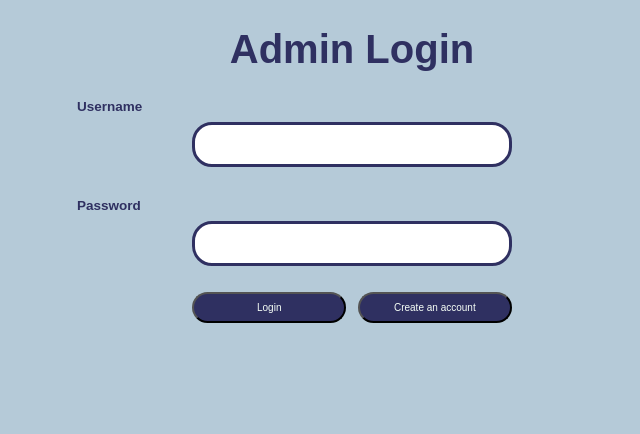
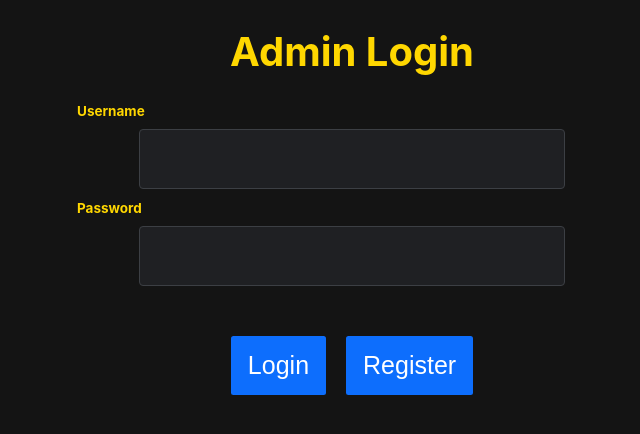
Before and after one commit to vobanghia12/Neurogage, a React (Create React App) app in the folder spin_spec2/: page /Login in a window 1280 px wide. Shown: the top 434 px of the page, without its empty margins (288-928 px from the left). Built offline with nearby package versions, Linux system fonts and the light colour scheme.

Commit message:
Adding new styles
Fixed styles
Also added better response codes

```diff
--- a/spin_spec2/src/app12.css
+++ b/spin_spec2/src/app12.css
@@ -3,7 +3,7 @@
 }
 
 .dashboard-title {
-    color: yellow;
+    color:gold;
     margin-top: 80px;
     padding-left: 80px;
     margin-bottom: 80px;
@@ -31,16 +31,16 @@ p{
 }
 
 .form {
-    color: yellow;
+    color:gold;
     text-align: center;
 }
 
-.input {
-    color: white !important;
-    background-color: black;
-    padding: 10px;
-    border-radius: 5px;
-}
+/*.input {*/
+/*    color: white !important;*/
+/*    background-color: black;*/
+/*    padding: 10px;*/
+/*    border-radius: 5px;*/
+/*}*/
 
 .button {
     border-radius: 10px;
@@ -63,8 +63,6 @@ p{
     padding: 20px;
     margin-top: 60px;
     margin-bottom: 40px;
-    color: white;
-    background-color: rgb(80,80,80);
     display: block;
     margin-left: auto;
     margin-right: auto;
@@ -74,3 +72,23 @@ p{
     cursor: pointer;
     background-color: rgb(120,120,120);
 }
+
+.inputs {
+    margin-top: 10px;
+    width: 400px;
+    padding: 6px 12px;
+    background: rgb(31, 32, 35);
+    border: 1px solid rgb(60, 63, 68);
+    border-radius: 4px;
+    font-size: 18px;
+    color: rgb(247, 248, 248);
+    height: 46px;
+    appearance: none;
+    transition: border 0.15s ease 0s;
+}
+
+.inputs:focus{
+    outline: none;
+    box-shadow: none;
+    border-color: rgb(100, 153, 255);
+}
--- a/spin_spec2/src/currentUser.js
+++ b/spin_spec2/src/currentUser.js
@@ -19,9 +19,10 @@ function CurrentUser(props){
             borderColor: "rgb(90,90,90)",
             borderWidth: 1,
             borderStyle: "solid",
+              fontSize: 16,
             width: "200px",
             height: "200px",
-            borderRadius: "40px",
+            borderRadius: "4px",
           }}
         >
 
--- a/spin_spec2/src/events.js
+++ b/spin_spec2/src/events.js
@@ -38,10 +38,11 @@ function CurrentEvent(props){
             borderColor: "rgb(90,90,90)",
             borderWidth: 1,
             borderStyle: "solid",
+              fontSize: 16,
             color: "yellow",
             width: "80%",
             height: "150px",
-            borderRadius: "30px",
+            borderRadius: "4px",
           }}
         >
           <h2>{formatDate(date)}</h2>
--- a/spin_spec2/src/index.css
+++ b/spin_spec2/src/index.css
@@ -12,3 +12,35 @@ code {
   font-family: source-code-pro, Menlo, Monaco, Consolas, 'Courier New',
     monospace;
 }
+
+button {
+  cursor: pointer;
+  outline: 0;
+  color: #fff;
+  background-color: #0d6efd;
+  border-color: #0d6efd;
+  display: inline-block;
+  font-weight: 400;
+  margin: 10px;
+  margin-top: 50px;
+  margin-bottom: 50px;
+  line-height: 1.5;
+  text-align: center;
+  border: 1px solid transparent;
+  padding: 10px 16px;
+  font-size: 25px;
+  border-radius: .25rem;
+  transition: color .15s ease-in-out,background-color .15s ease-in-out,border-color .15s ease-in-out,box-shadow .15s ease-in-out;
+}
+
+button:hover {
+  color: #fff !important;
+  background-color: #0b5ed7 !important;
+  border-color: #0a58ca !important;
+}
+
+.HelpMessage {
+  font-size: 130px;
+  width: 50%;
+  overflow-wrap: break-word;
+}
--- a/spin_spec2/src/loginUI.css
+++ b/spin_spec2/src/loginUI.css
@@ -1,10 +1,9 @@
 /* General */
 body {
-    background: #b5cAD8;
+    /*background: #b5cAD8;*/
     margin: 0;
-    font-family: "Work Sans", sans-serif;
     font-size: 0.9rem;
-    color: #2F3061;
+    color:gold;
     text-align: center;
 }
 h1 {
@@ -16,32 +15,22 @@ h2 {
     margin-bottom: 0;
 }
 
-/* Input fields */
-input[type = text] {
-    width: 25%;
-    padding: 12px 20px;
-    margin: 8px 0;
-    margin-bottom: 20px;
-    box-sizing: border-box;
-    border-radius: 20px;
-    border: 3px solid #2F3061;
-}
-
-/* submit button */
+ submit button
 .btn {
-    font-family: "Work Sans", sans-serif;
-    font-size: 1rem;
+    /*font-size: 1rem;*/
     color:#F7FFF7;
-    background: #2F3061;
+    font-size: 20px;
+    /*background: #2F3061;*/
+    background: rgb(150,150,150);
     text-decoration: none;
-    padding: 8px;
+    padding: 20px;
     border-radius: 20px;
     display: inline-block;
     margin-top: 15px;
     margin-bottom: 50px;
     margin: 6px;
-    width: 12%;
 }
 .btn:hover {
-    background: rgba(47, 48, 97, 80%);
+    cursor: pointer;
+    background: rgb(170,170,170);
 }
--- a/spin_spec2/src/pages/Home.js
+++ b/spin_spec2/src/pages/Home.js
@@ -18,7 +18,7 @@ import React from "react";
       <div className = "admin">
           <h1 className="dashboard-title">
               Welcome!
-              Are You a user or Admin
+              Are You a User or Admin?
           </h1>
           <h1 className="dashboard-title">
             <button
--- a/spin_spec2/src/pages/Login.js
+++ b/spin_spec2/src/pages/Login.js
@@ -30,9 +30,12 @@ function Login() {
   const handleSubmit = (e) => {
     e.preventDefault();
     login(input.userName, input.Password)
-        .then(() => navigate("/Admin"))
+        .then((r) => {
+          console.log(r.data)
+          navigate("/Admin");
+        })
         .catch((e) => {
-          console.log(e)
+            console.log(e)
             setMsg("Login fail")
         });
     console.log(input);
@@ -43,13 +46,13 @@ function Login() {
       <form onSubmit = {handleSubmit}>
         <h1>Admin Login</h1>
         <h2>Username</h2>
-        <input type = 'text' name = 'userName' onChange = {handleInput}/>
+        <input className="inputs" type = 'text' name = 'userName' onChange = {handleInput}/>
         <h2>Password</h2>
-        <input type = 'text' name = 'Password' onChange = {handleInput}/>
+        <input className="inputs" name = 'Password' type="password" onChange = {handleInput}/>
         <br></br>
         <button className = "btn" type = 'submit'>Login</button>
-        <button className = "btn">Create an account</button>
-        <h2>
+        <button className = "btn">Register</button>
+        <h2 style={{ color: "gold"}}>
           {msg}
         </h2>
       </form>
--- a/spin_spec2/src/pages/sessionSubmit.js
+++ b/spin_spec2/src/pages/sessionSubmit.js
@@ -40,7 +40,6 @@ export default function SessionSubmit() {
       input.sessionSound,
       input.additionalSessionNotes
     ).then(r => setUserId(r.data.session.userId));
-    console.log(input);
   }
 
   return (
@@ -49,30 +48,30 @@ export default function SessionSubmit() {
           <form className="form" onSubmit = {handleSubmit}>
             <h1>Start a session!</h1>
             <h2>Who is the session for?</h2>
-            <input className="input" type = 'text' placeholder = 'Jacob' name = 'userName' onChange = {handleInput}/>
+            <input className="inputs" type = 'text' placeholder = 'Jacob' name = 'userName' onChange = {handleInput}/>
             <h2>What is the session name?</h2>
-            <input className="input" type = 'text' placeholder = 'Benjamin Franklin Middle School' name = 'sessionName' onChange = {handleInput}/>
+            <input className="inputs" type = 'text' placeholder = 'Benjamin Franklin Middle School' name = 'sessionName' onChange = {handleInput}/>
             <h2>What is the location or environment?</h2>
-            <input className="input" type = "text" placeholder = 'Classroom' name = 'sessionLocation' onChange = {handleInput}/>
+            <input className="inputs" type = "text" placeholder = 'Classroom' name = 'sessionLocation' onChange = {handleInput}/>
             <h2>How is the lighting in the environment?</h2>
-            <textarea className="input" placeholder='Very bright' name = 'sessionLighting' onChange = {handleInput}></textarea>
+            <textarea className="inputs" placeholder='Very bright' name = 'sessionLighting' onChange = {handleInput}></textarea>
             <h2>What is the sound like in the environment?</h2>
-            <textarea className="input" placeholder='Today the music will be loud' name = 'sessionSound' onChange = {handleInput}></textarea>
+            <textarea className="inputs" placeholder='Today the music will be loud' name = 'sessionSound' onChange = {handleInput}></textarea>
             <h2>Additional environment notes?</h2>
-            <textarea className="input" placeholder='The room smells like cleaning products' name = 'additionalSessionNotes' onChange = {handleInput}></textarea>
+            <textarea className="inputs" placeholder='The room smells like cleaning products' name = 'additionalSessionNotes' onChange = {handleInput}></textarea>
             <br></br>
-            <button className="button" type = 'submit'>Submit</button>
+            <button type = 'submit'>Submit</button>
           </form>
           :
           <>
             {helpMessage === null ?
                 <>
-                  <h2 style={{ color: "white" }}> Click for help.</h2>
+                  <h2 style={{ fontSize: 50 }}> Click for help.</h2>
                   <button
                     className="large-button"
                     onClick={() => {
                       createEvent(userId, "Experiencing visual overflow");
-                      setHelpMessage("qwerqwer");
+                      setHelpMessage("Closing your eyes will help.");
                     }}
                   >
                     Too much light
@@ -81,7 +80,7 @@ export default function SessionSubmit() {
                     className="large-button"
                     onClick={() => {
                       createEvent(userId, "Experiencing auditory overflow")
-                      setHelpMessage("qwerqwerqwerqwer");
+                      setHelpMessage("Try to imagine a quiet room.");
                     }}
                   >
                     Too much sound
@@ -90,7 +89,7 @@ export default function SessionSubmit() {
                     className="large-button"
                     onClick={() => {
                       createEvent(userId, "Experiencing information overflow")
-                      setHelpMessage("qwerqwerqwerqwerqwer");
+                      setHelpMessage("If you're having a tough time, touch the area.");
                     }}
                   >
                     Too information
@@ -98,7 +97,7 @@ export default function SessionSubmit() {
                 </>
                 :
                 <>
-                  <h2 style={{ color: "white" }}>
+                  <h2 className="HelpMessage" style={{ color: "white" }}>
                     { helpMessage }
                   </h2>
                 </>
```
Also changed, not shown: 1 other file (tests, documents, lock files or other folders).
